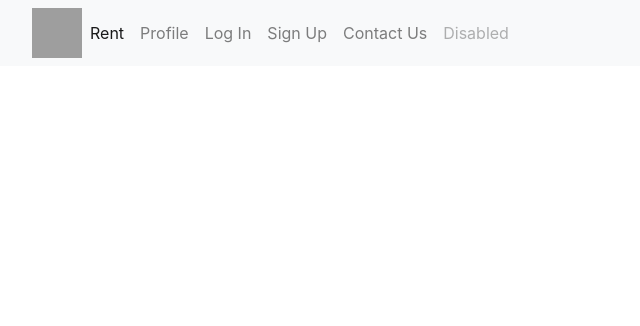
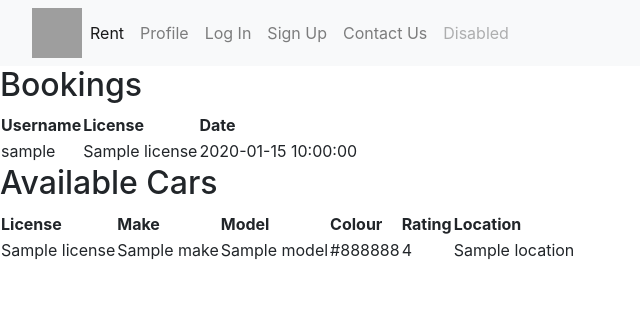
Before and after one commit to TaylorCairns/PP1-02-MON1230-TEAM6, a Flask app: template templates/rent.html in a window 1280 px wide. Shown: the top 326 px of the page, without its empty margins (0-640 px from the left). Run offline with Flask 2, Linux system fonts and the light colour scheme; the template is opened without the code that fills it: most values are stand-ins (such as "Sample title", 1, 10 or a date in 2020); some libraries are stand-ins or nearby versions; grey boxes are pictures that could not be loaded.

Commit message:
Car Rent Page Initial backend

```diff
--- a/app.py
+++ b/app.py
@@ -99,7 +99,13 @@ def rent():
             history = cursor.fetchall()
             mysql.connection.commit()
 
-            return render_template('rent.html', userType=session['type'], userHistory=history, username=user)
+            cursor = mysql.connection.cursor(MySQLdb.cursors.DictCursor)
+            cursor.execute('SELECT * FROM cars')
+            cars = cursor.fetchall()
+
+
+
+            return render_template('rent.html', userType=session['type'], userHistory=history, username=user, cars=cars)
 
         return render_template('rent.html', userType=session['type'], username=session['username'])
 
--- a/templates/rent.html
+++ b/templates/rent.html
@@ -35,6 +35,50 @@
           </ul>
         </div>
     </nav>
+    <h2>Bookings</h2>
+    <div>
+      <table id="userTable">
+        <TR>
+          <TH>Username</TH>
+          <TH>License</TH>
+          <TH>Date</TH>
+
+        </TR>
+
+        {% for row in userHistory %}
+        <TR>
+          <TD>{{row.username}}</TD>
+          <TD>{{row.license}}</TD>
+          <TD>{{row.date}}</TD>
+        </TR>
+        {% endfor %}
+        </table>
+    </div>
+    <h2>Available Cars</h2>
+    <div>
+      <table id="carTable">
+        <TR>
+
+          <TH>License</TH>
+          <TH>Make</TH>
+          <TH>Model</TH>
+          <TH>Colour</TH>
+          <TH>Rating</TH>
+          <TH>Location</TH>
+        </TR>
+
+        {% for row in cars %}
+        <TR>
+          <TD>{{row.license}}</TD>
+          <TD>{{row.make}}</TD>
+          <TD>{{row.model}}</TD>
+          <TD>{{row.color}}</TD>
+          <TD>{{row.rating}}</TD>
+          <TD>{{row.location}}</TD>
+        </TR>
+        {% endfor %}
+        </table>
+    </div>
     <script src="https://code.jquery.com/jquery-3.3.1.slim.min.js" integrity="sha384-q8i/X+965DzO0rT7abK41JStQIAqVgRVzpbzo5smXKp4YfRvH+8abtTE1Pi6jizo" crossorigin="anonymous"></script>
     <script src="https://cdnjs.cloudflare.com/ajax/libs/popper.js/1.14.7/umd/popper.min.js" integrity="sha384-UO2eT0CpHqdSJQ6hJty5KVphtPhzWj9WO1clHTMGa3JDZwrnQq4sF86dIHNDz0W1" crossorigin="anonymous"></script>
     <script src="https://stackpath.bootstrapcdn.com/bootstrap/4.3.1/js/bootstrap.min.js" integrity="sha384-JjSmVgyd0p3pXB1rRibZUAYoIIy6OrQ6VrjIEaFf/nJGzIxFDsf4x0xIM+B07jRM" crossorigin="anonymous"></script>
```
